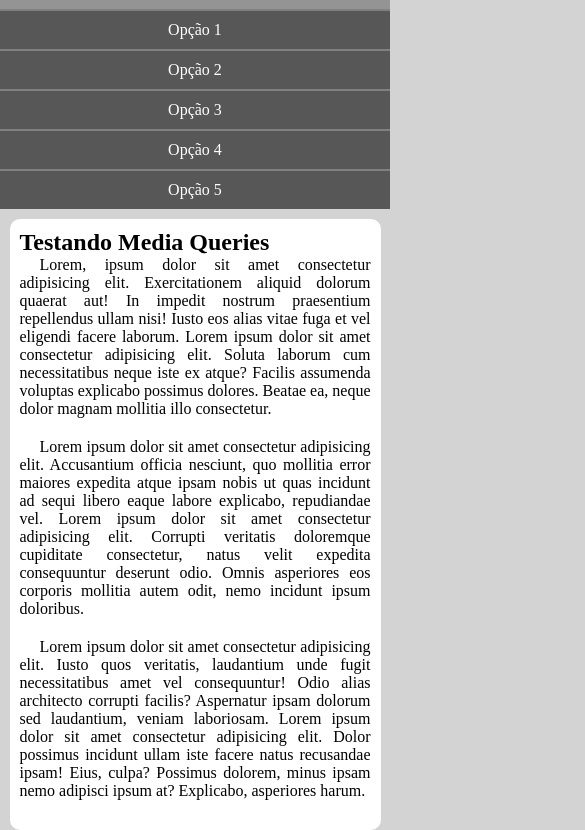
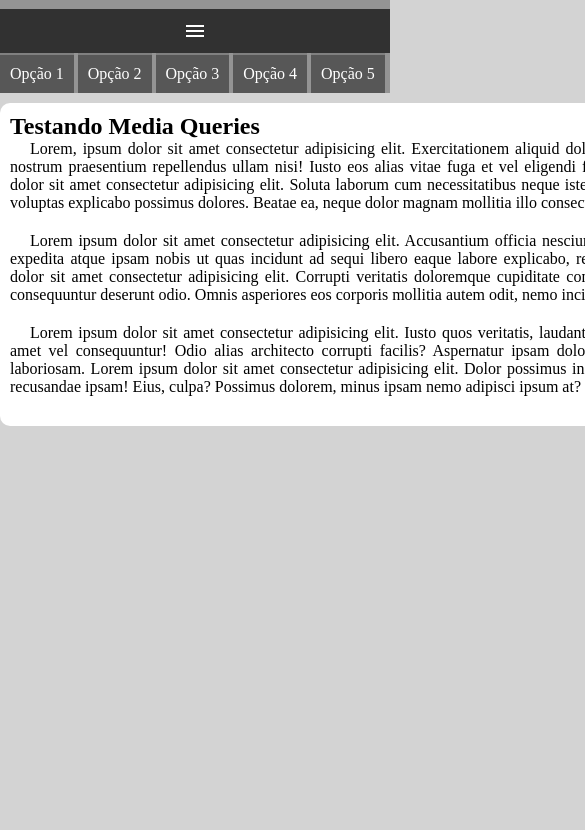
Before and after one commit to edioalexandre/HTML--CSS, a plain HTML site: page ex026/mq005/index.html in a window 390 px wide. Shown: the part 48-878 px from the top of the page, 585 px wide, since content can reach past the window. After the commit the page ends 844 px from the top, so only its background shows below. Drawn offline with nearby package versions, Linux system fonts and the light colour scheme.

Commit message:
menu hamburguer

```diff
--- /dev/null
+++ b/ex026/mq005/estilos/media-query.css
@@ -0,0 +1,17 @@
+@charset "UTF-8";
+
+@media screen and (min-width: 768px) {
+    i#burguer {
+        display: none;
+    }
+}
+menu {
+    display: block;
+}
+menu > ul > li {
+    display: inline-block;
+
+}
+main {
+    width: 768px;
+}
--- a/ex026/mq005/estilos/style.css
+++ b/ex026/mq005/estilos/style.css
@@ -16,8 +16,21 @@ header > h1 {
     padding: 10px;
     text-align: center;
 }
+i#burguer {
+    background-color: rgb(49, 49, 49);
+    color: white;
+    display: block;
+    text-align: center;
+    padding: 10px;
+    cursor: pointer;
+
+}
+i#burguer:hover {
+    background-color: white;
+    color: black;
+}
 menu {
-    display: block;
+    display: none;
 
 }
 menu > ul {
--- a/ex026/mq005/index.html
+++ b/ex026/mq005/index.html
@@ -4,12 +4,17 @@
     <meta charset="UTF-8">
     <meta name="viewport" content="width=device-width, initial-scale=1.0">
     <title>Media Query</title>
+    <link rel="stylesheet" href="https://fonts.googleapis.com/css2?family=Material+Symbols+Outlined:opsz,wght,FILL,GRAD@24,400,0,0" />
    <link rel="stylesheet" href="estilos/style.css">
+   <link rel="stylesheet" href="estilos/media-query.css">
 </head>
-<body>
+<body onresize="mudouTamanho()">
     <header>
         <h1>Meu Site</h1>
-        <menu>
+        <i id="burguer" class="material-symbols-outlined" onclick="clickMenu()">
+            menu
+        </i>
+        <menu id="itens">
             <ul>
                 <li><a href="#">Opção 1</a></li>
                 <li><a href="#">Opção 2</a></li>
@@ -32,6 +37,25 @@
             Lorem ipsum dolor sit amet consectetur adipisicing elit. Dolor possimus incidunt ullam iste facere natus recusandae ipsam! Eius, culpa? Possimus dolorem, minus ipsam nemo adipisci ipsum at? Explicabo, asperiores harum.</p>
         </article>
     </main>
+    <script>
+        function mudouTamanho() {
+            if (window.innerWidth >= 768){
+                itens.style.display = 'block'
+            } else {
+                itens.style.display = 'none'
+            }
+        }
+
+
+        function clickMenu() {
+           if (itens.style.display == 'block') {
+            itens.style.display = 'none'
+           } else {
+            itens.style.display = 'block'
+           }
+
+        }
+    </script>
 
 </body>
 </html>
```
